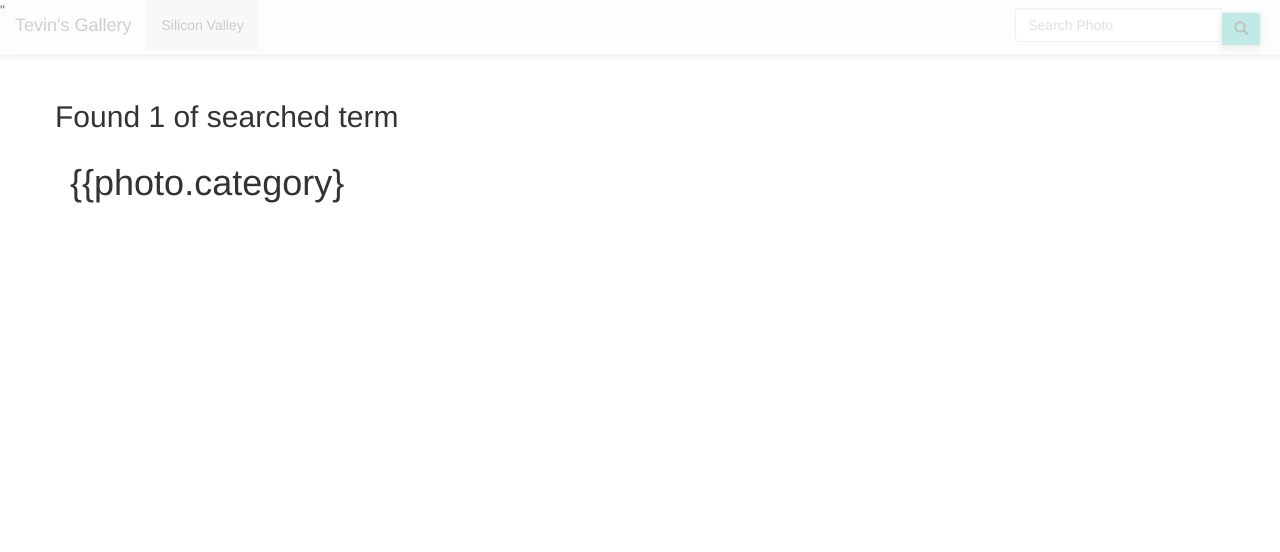
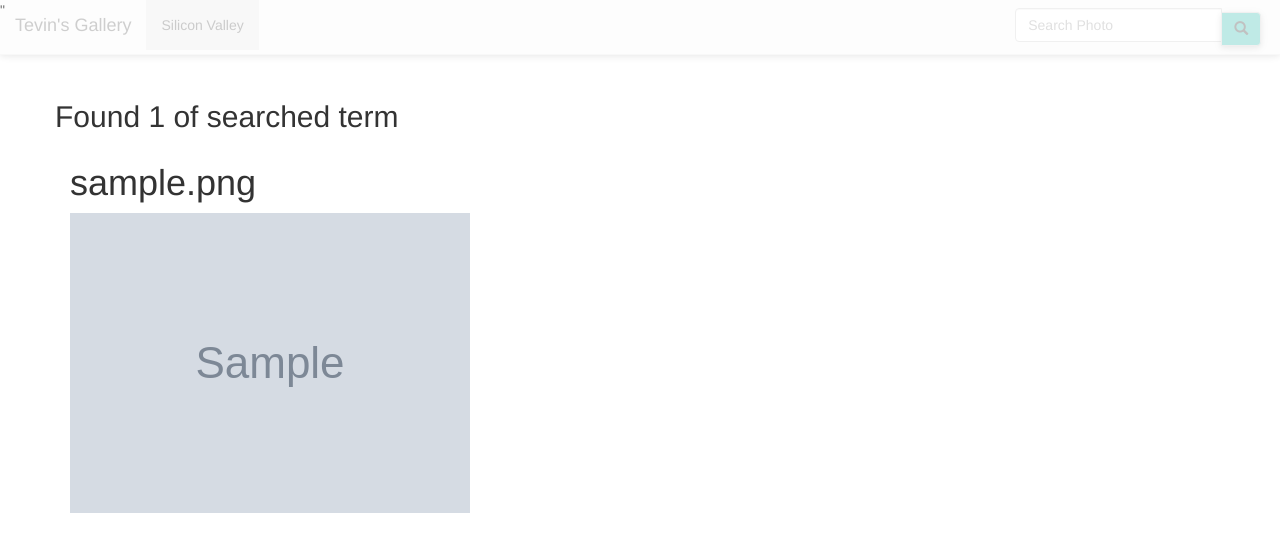
Before and after one commit to MrazTevin/Gallery-Application, a Django app: template exhibit/display/templates/search.html in a window 1280 px wide. Shown: the top 552 px of the page. Run offline with Django 3.2, Linux system fonts and the light colour scheme; tables that the repository leaves empty hold one stand-in row (values such as "Sample post"); the template is opened without the code that fills it: values that come from a table or form of the project are taken from there, most other values are stand-ins (such as "Sample title", 1, 10 or a date in 2020); grey boxes marked "Sample" are stand-in pictures; some libraries are stand-ins or nearby versions.

Commit message:
removed photo in photos for loop and replaced it with for item in images for loop

```diff
--- a/exhibit/display/templates/search.html
+++ b/exhibit/display/templates/search.html
@@ -3,8 +3,8 @@
 <div class="container" style="margin-top:60px;">
 
   <div class="row">
-    {% if photos %}
-      <h2>Found {{ photos|length }} of searched term {{message}}</h2>
+    {% if images %}
+      <h2>Found {{ images|length }} of searched term {{message}}</h2>
     {% else %}
       <h2> Found 0 photos for the search term {{message}}</h2>
     {% endif %}
@@ -13,10 +13,11 @@
 
   <div class="row">
 
-  {% if photos %}
-    {% for photo in photos %}
-      <div class="col-sm-6 col-md-3">
-          <h1>{{photo.category}</h1>
+  {% if images %}
+    {% for item in images %}
+      <div class="col-sm-6 col-md-6">
+          <h1>{{item.image_name}}</h1>
+        <img src="{{item.image.url}}">
       </div>
     {% endfor %}
   {% endif %}
```
